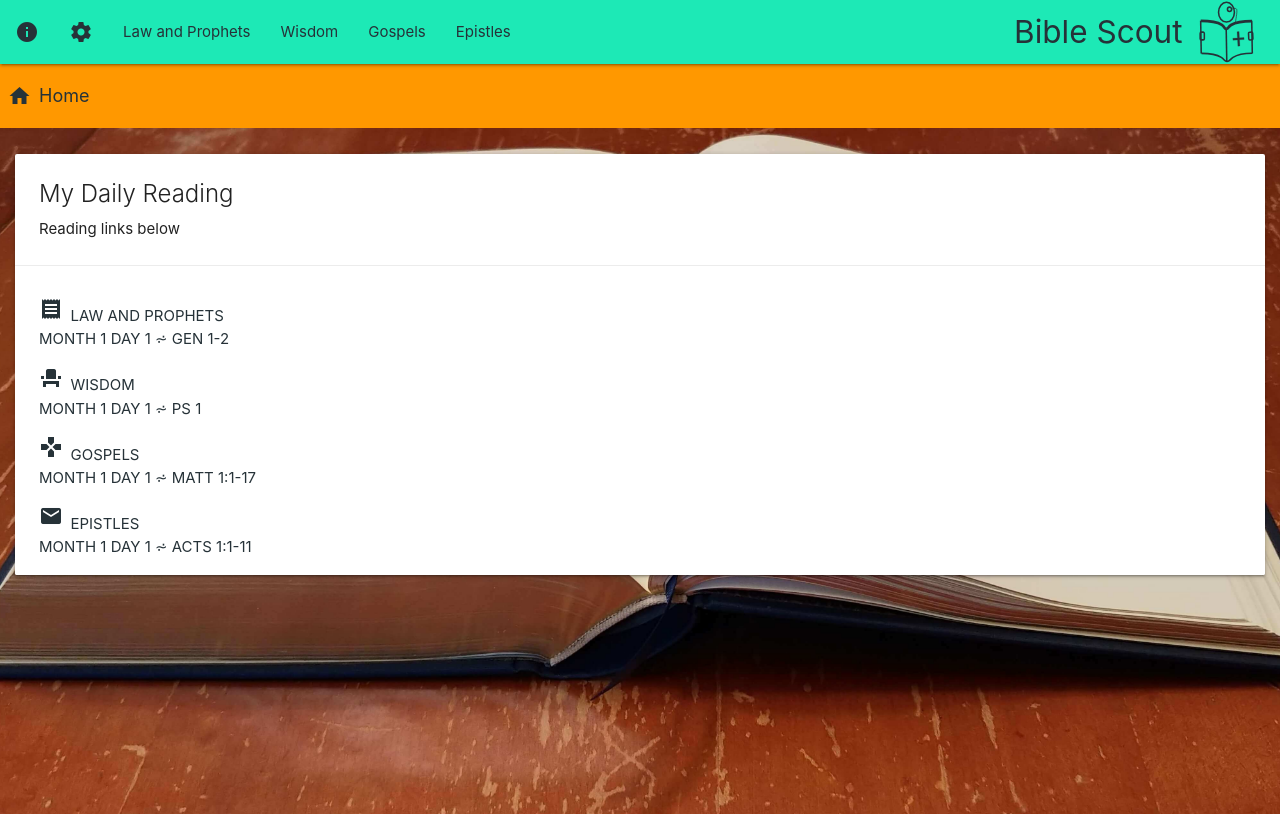
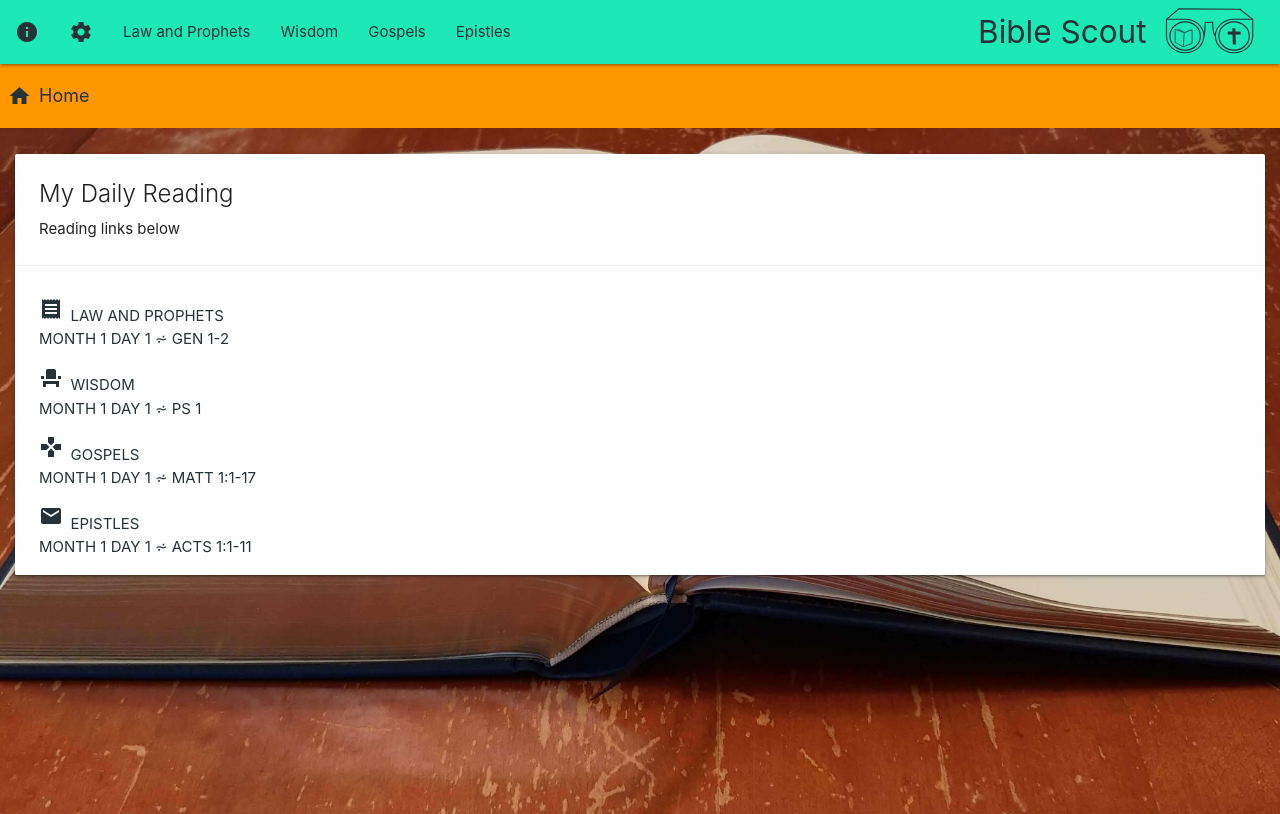
Before and after one commit to ericop/bible-scout-app, a website: page index.html in a window 1280 px wide. Drawn offline with nearby package versions, Linux system fonts and the light colour scheme.

Commit message:
bible scout icon binoculars

```diff
--- a/app-styles.css
+++ b/app-styles.css
@@ -137,10 +137,16 @@ main {
   padding-left: 0.5rem;
 }
 
-.bible-scout-logo {
+.bible-scout-logo-monocle {
   background-image: url('/media/bible-scout-icon-monocle.svg');
   background-repeat: no-repeat;
   width: 2.5em;
+}
+
+.bible-scout-logo-binoculars {
+  background-image: url('/media/bible-scout-icon-binoculars.svg');
+  background-repeat: no-repeat;
+  width: 4em;
 }
 
 .verseChapter,
--- a/components/nav.component.js
+++ b/components/nav.component.js
@@ -56,7 +56,7 @@ export const NavComponent = () => {
                                         [
                                             m('span.brand-logo.right.blue-grey-text.text-darken-4', [
                                                 m('span.brand-name', { onclick: openSideNav }, 'Bible Scout'),
-                                                m('i.material-icons.right.bible-scout-logo', 'bible scout logo')
+                                                m('i.material-icons.right.bible-scout-logo-binoculars', 'bible scout logo')
                                             ]),
                                             m('ul#nav-big.left.hide-on-med-and-down',
                                                 [
```
Also changed, not shown: dist/biblescout.min.js, media/bible-scout-icon-binoculars.svg (added).
